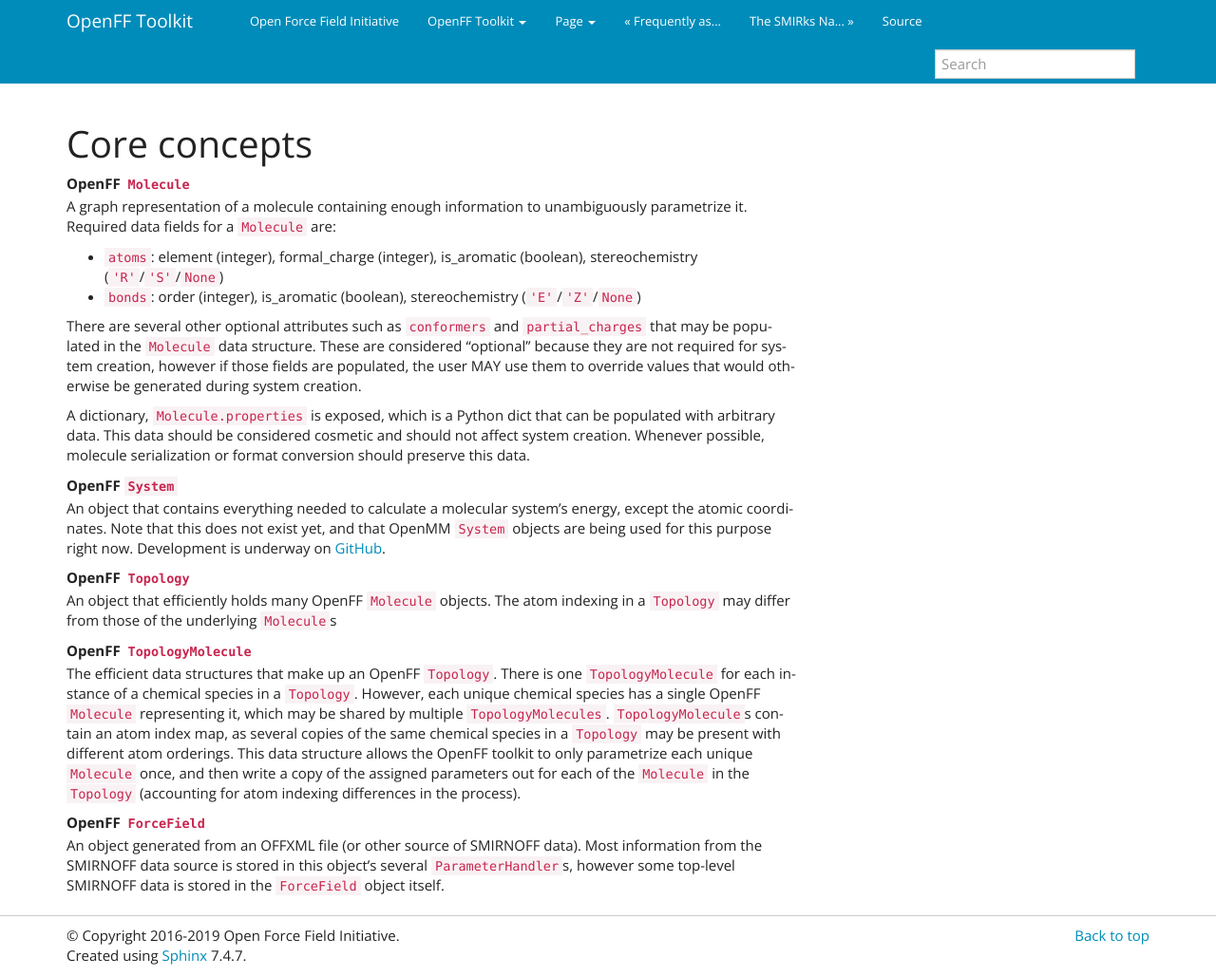
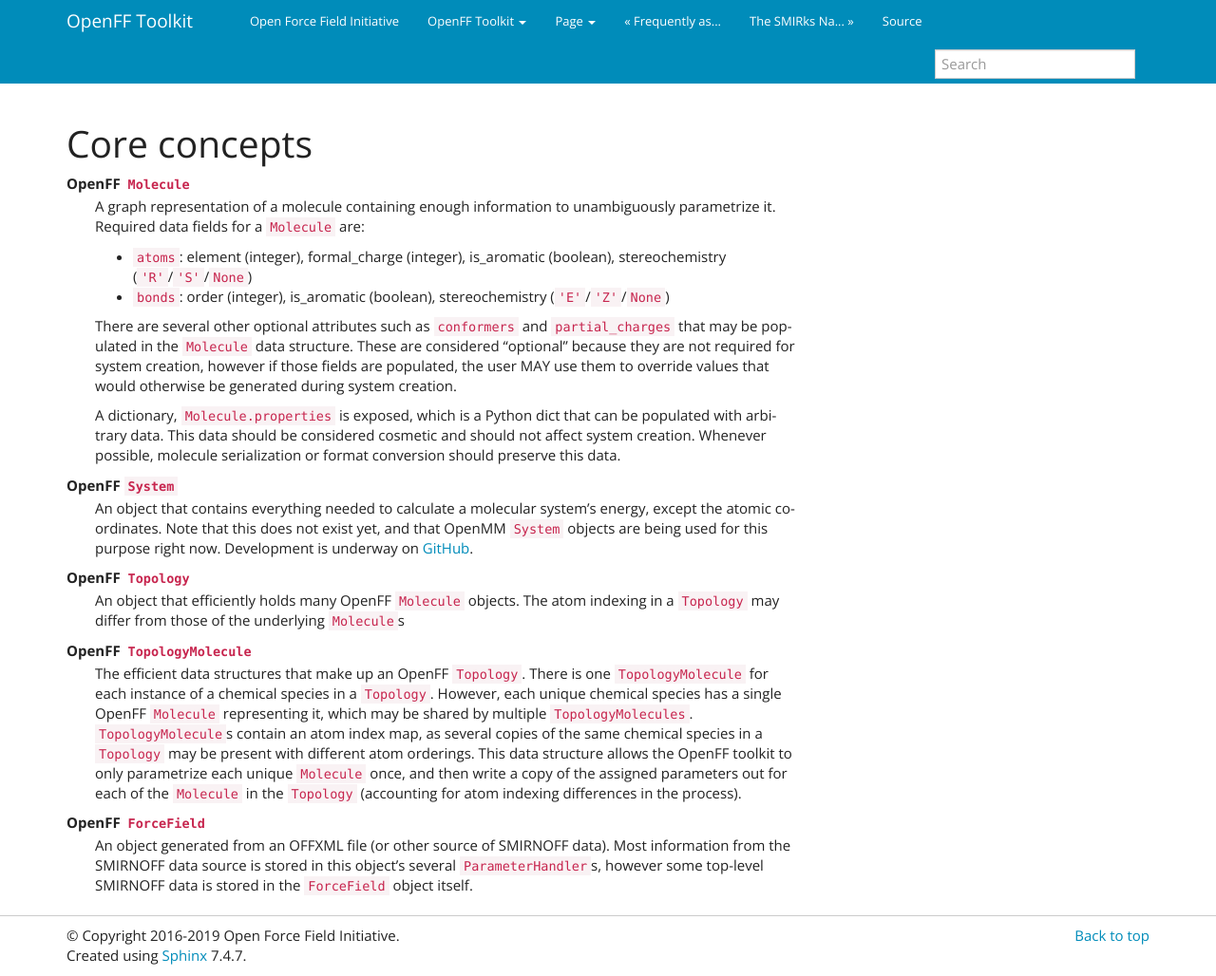
Before and after one commit to openforcefield/openff-toolkit, a Sphinx documentation site: the page built from docs/concepts.md, in a window 1280 px wide. Shown: the whole page at 95% size. Built offline with Sphinx 7.4.7, drawn with Linux system fonts in a browser that asks for light colours.

Commit message:
Indent definition lists

```diff
--- a/docs/_static/styles.css
+++ b/docs/_static/styles.css
@@ -10,3 +10,7 @@
         margin-left: 0;
     }
 }
+
+dd {
+    margin-left: 30px;
+}
```
